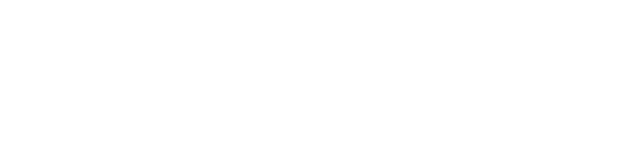
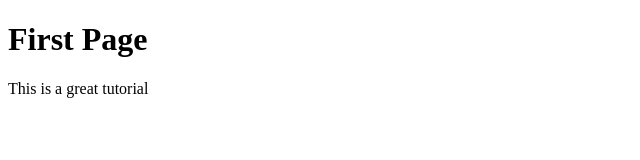
Before and after one commit to suntraindev/git-course, a plain HTML site: page index.html in a window 1280 px wide. Shown: the whole page, without its empty margins (0-640 px from the left). Drawn offline with Linux system fonts and the light colour scheme.

Commit message:
Changed the index.html file

```diff
--- a/index.html
+++ b/index.html
@@ -2,9 +2,11 @@
 <html>
 <head>
 <meta charset="UTF-8">
-<title>index</title>
+<title></title>
 </head>
 
 <body>
+    <h1>First Page</h1>
+    <p>This is a great tutorial</p>
 </body>
 </html>
```
Also changed, not shown: 1 other file.
